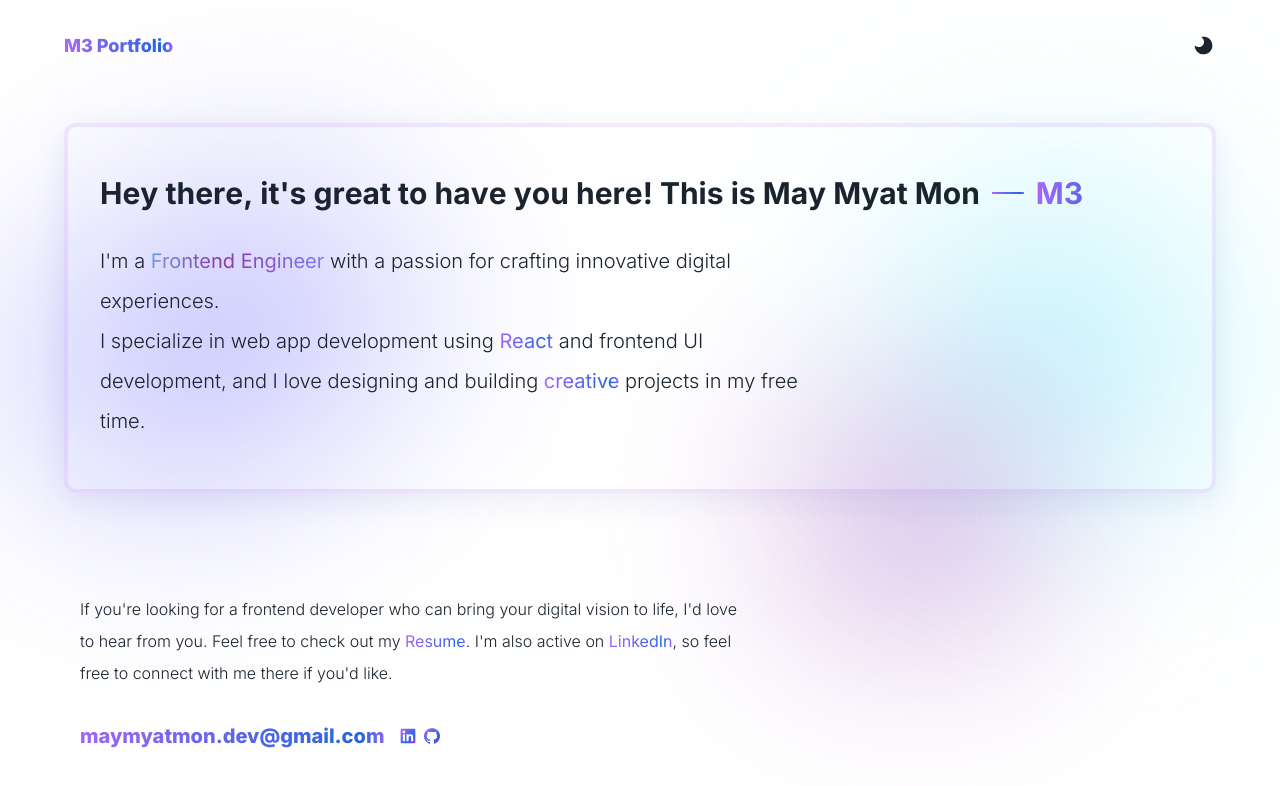
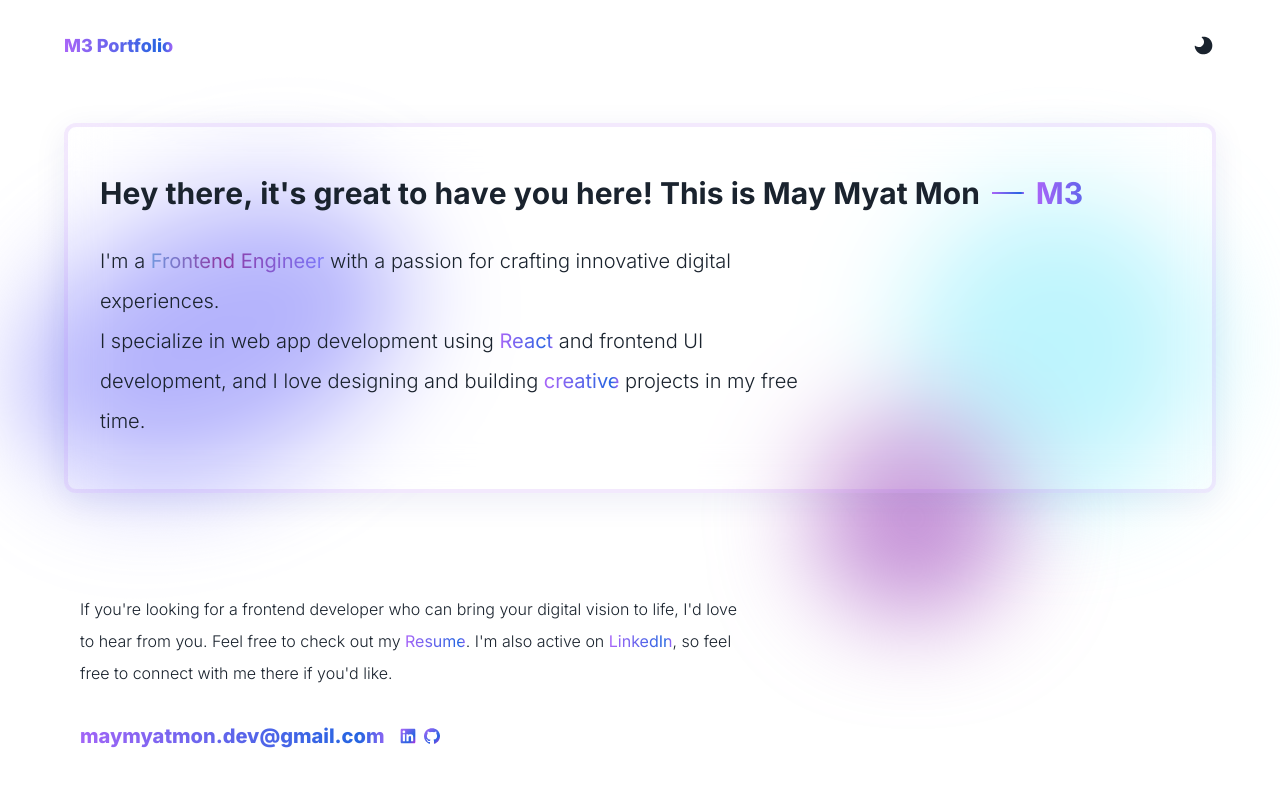
Before and after one commit to maymyatmonDev/maymyatmon-dev, a Next.js app: page / in a window 1280 px wide. Shown: the top 786 px of the page. Built offline with nearby package versions, Linux system fonts and the light colour scheme.

Commit message:
increase gradient color opacity

```diff
--- a/styles/globals.css
+++ b/styles/globals.css
@@ -57,7 +57,7 @@
   right: 0;
 
   background: rgba(122, 236, 251, 0.5);
-  filter: blur(105px);
+  filter: blur(50px);
   z-index: -1;
 }
 
@@ -70,8 +70,8 @@
   top: 5%;
   z-index: -1;
 
-  background: rgba(124, 122, 251, 0.497);
-  filter: blur(105px);
+  background: rgba(124, 122, 251, 0.599);
+  filter: blur(50px);
   transform: rotate(-114.2deg);
 }
 
@@ -85,7 +85,7 @@
   z-index: -1;
 
   background: #ac62c6b5;
-  filter: blur(105px);
+  filter: blur(50px);
 }
 
 .gradient-05 {
```
